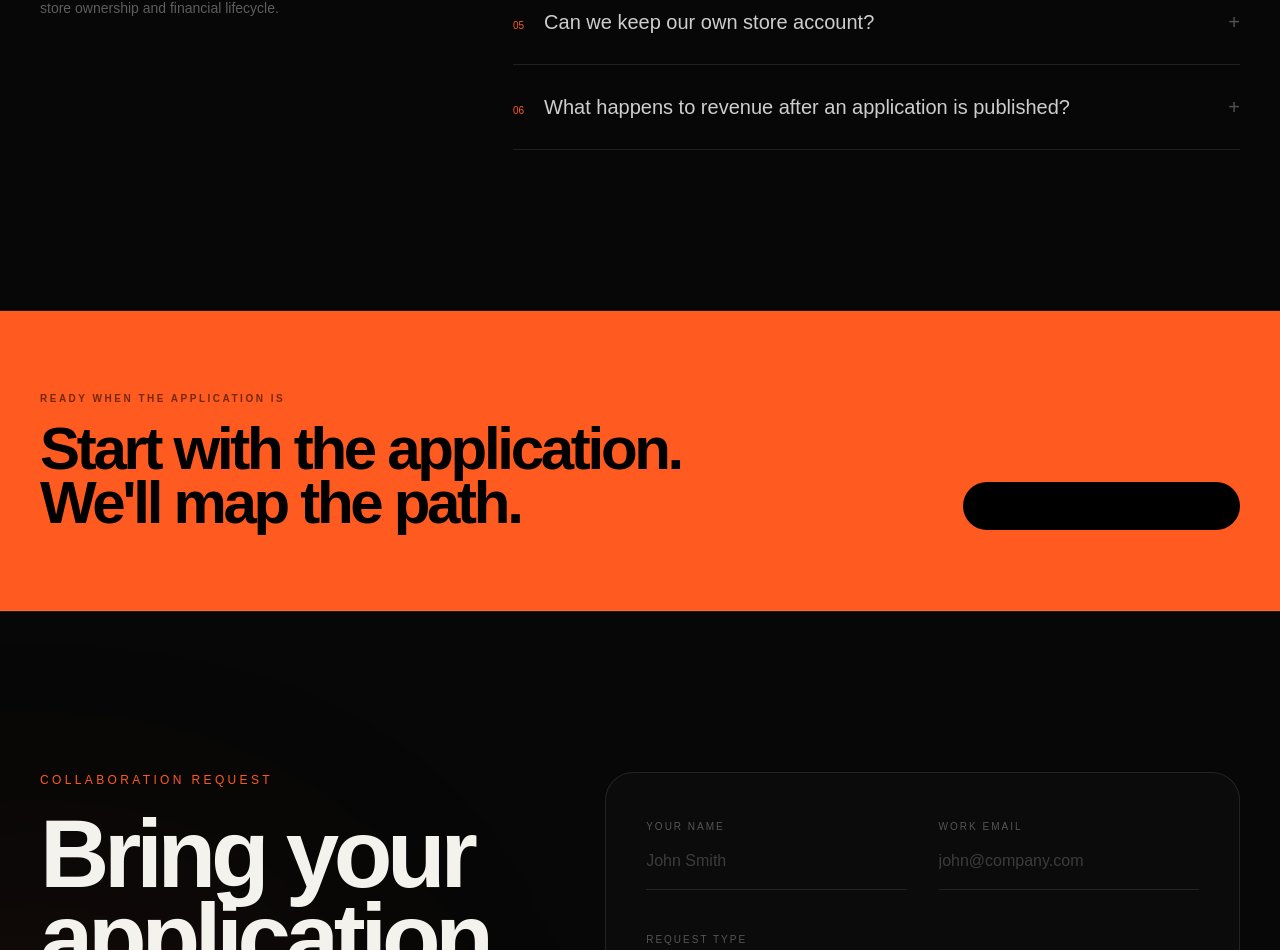
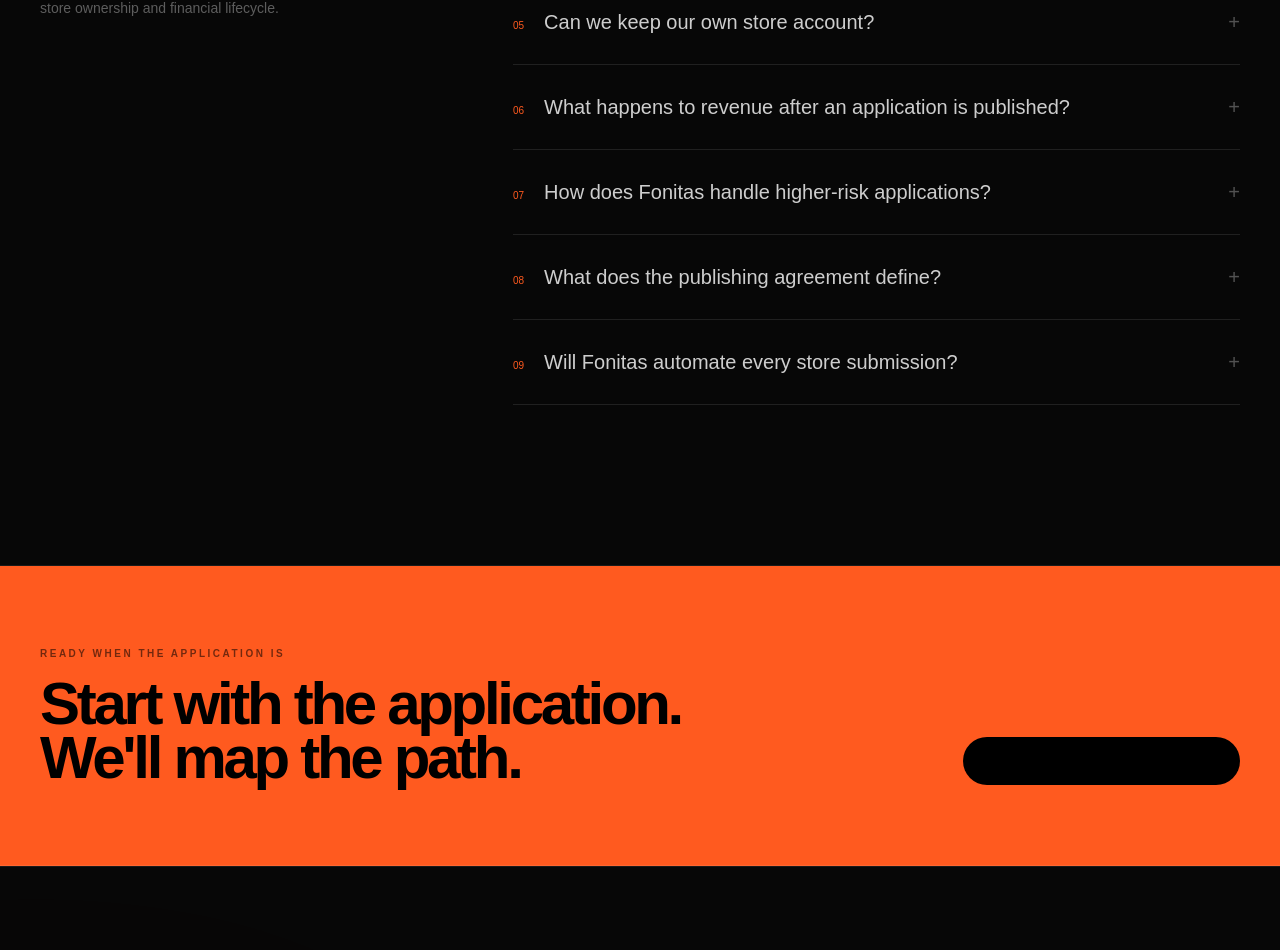
Before and after one commit to mohamad-es/Fonitas-website, a Next.js app: page / in a window 1280 px wide. Shown: the part 8784-9734 px from the top of the page. Built offline with nearby package versions, Linux system fonts and the light colour scheme.

Commit message:
Expand FAQ for contract, risk and publishing model

```diff
--- a/components/home/faq-section.tsx
+++ b/components/home/faq-section.tsx
@@ -5,6 +5,9 @@ const faqs = [
   ["Is publishing fully automated?", "The MVP keeps publishing human-in-the-loop. Fonitas supports store preparation, checklists, assets, builds and submission while keeping responsibility and state explicit."],
   ["Can we keep our own store account?", "Yes. The architecture supports customer-owned store accounts where Fonitas acts as release manager, as well as a Publisher of Record model where Fonitas controls the publishing relationship."],
   ["What happens to revenue after an application is published?", "The financial lifecycle can collect revenue, reconcile external transactions, calculate the applicable owner share from the active contract, create settlement records and complete payment and statement workflows."],
+  ["How does Fonitas handle higher-risk applications?", "Applications can be assessed across risk levels. Higher-risk categories may require enhanced QA, legal review, security assessment, source or audit rights, and additional contractual warranties."],
+  ["What does the publishing agreement define?", "The contract can define publishing scope, stores, geography, duration, revenue share, costs and other commercial terms. Signed versions are treated as immutable, with changes handled through amendments."],
+  ["Will Fonitas automate every store submission?", "No. The MVP is human-in-the-loop. Provider-specific store adapters are a later architecture path, while the internal publishing model remains store-agnostic."],
 ];
 
 export function FAQSection() {
```
